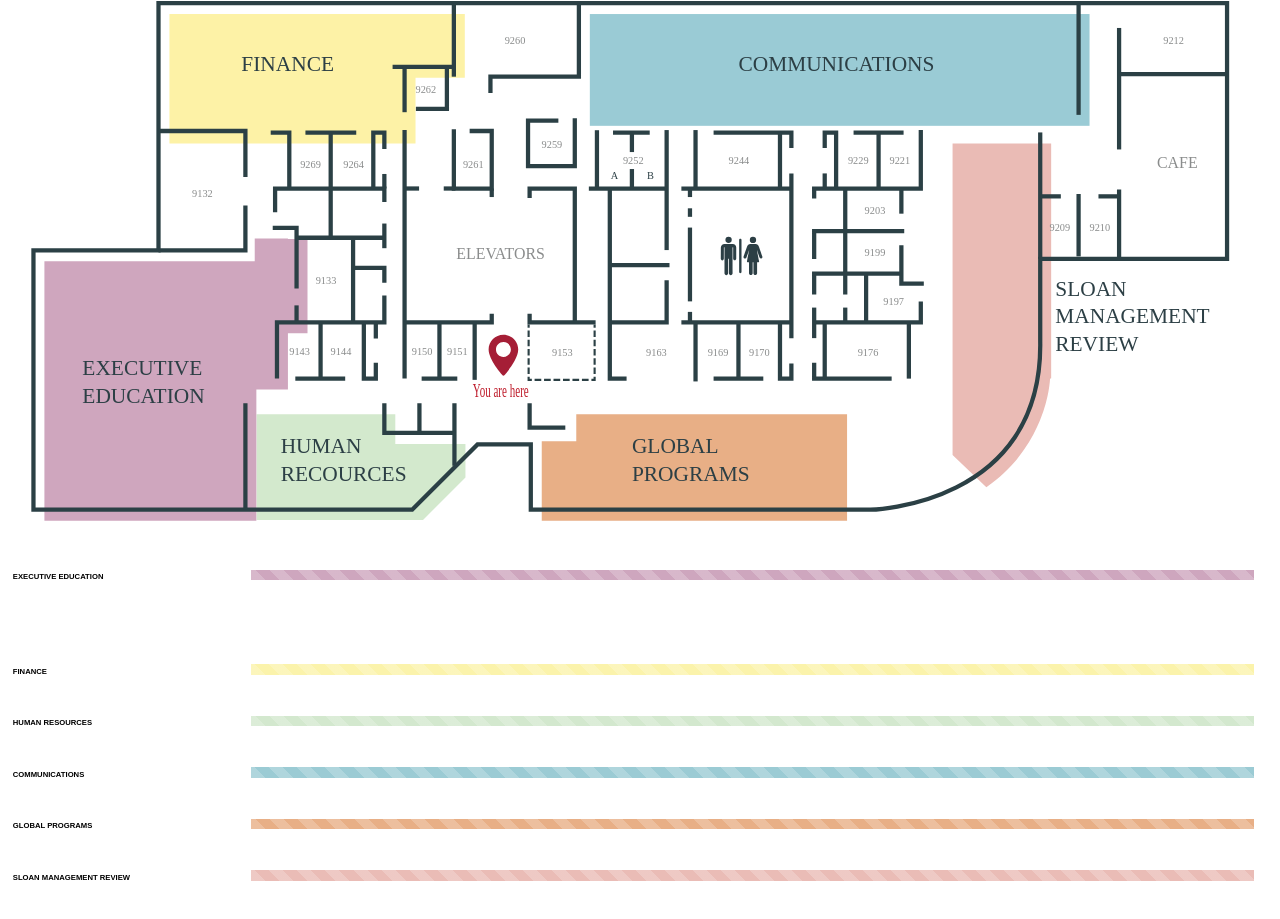
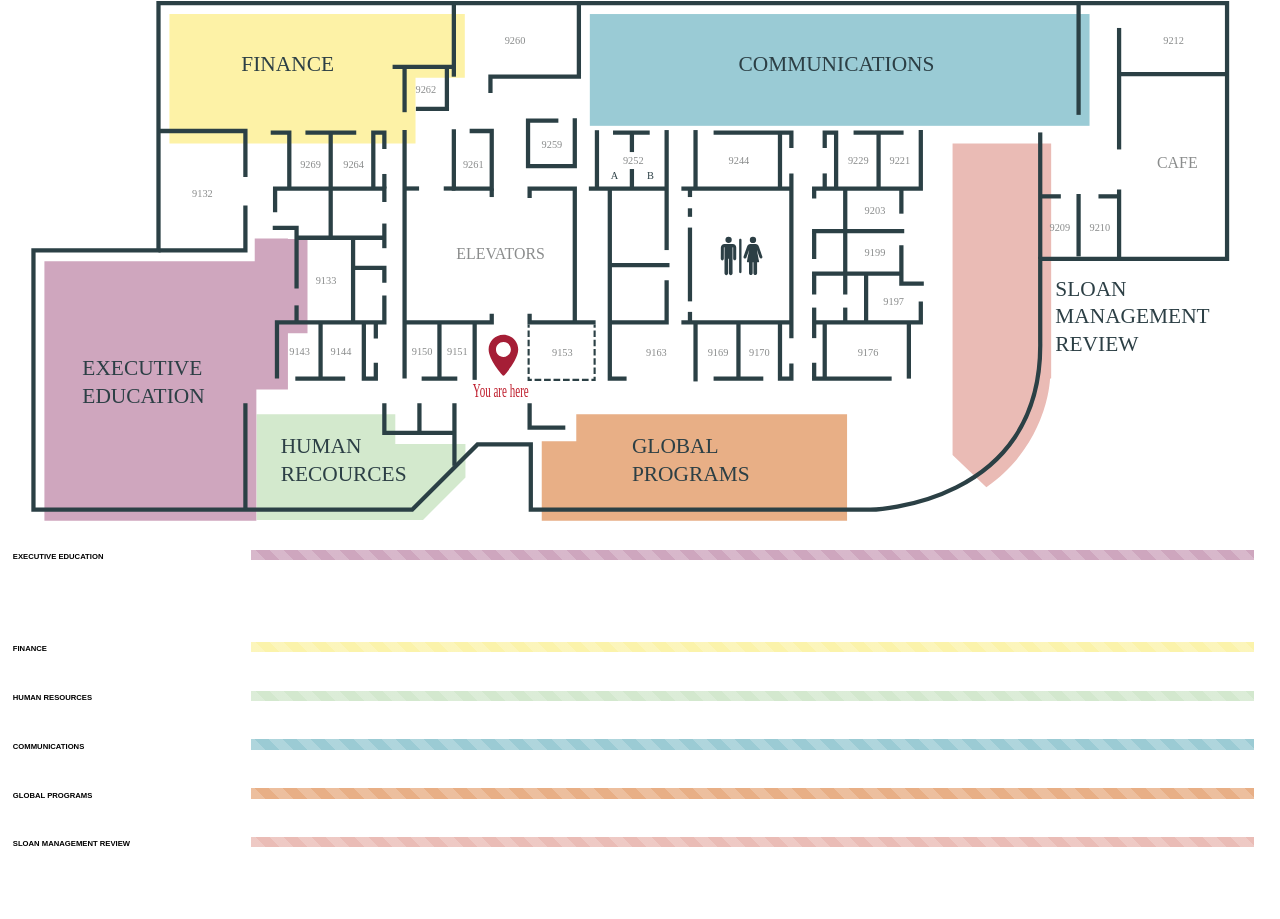
Before and after one commit to Justin-Roorda/E90Display, a website: page index.html in a window 1280 px wide. Shown: the part 185-1104 px from the top of the page. After the commit the page ends 1079 px from the top, so only its background shows below. Drawn offline with nearby package versions, Linux system fonts and the light colour scheme; files that its build step writes are made by us from their sources; no server answers; files whose address does not match are found by name.

Commit message:
Modifications when viewing on large screen display

```diff
--- a/style/directory.css
+++ b/style/directory.css
@@ -4,28 +4,25 @@
 }
 
 #officeLayoutImage {
-    height: 50vh;
+    height: 52vh;
 }
-
 
 #directoryContainer {
     white-space: nowrap;
     overflow-x: auto;
     position: relative;
-    /* height: 44vh; */
-    /* width: 99vh; */
-    padding-top: 3.5vh;
+    padding-top: 1vh;
 }
 
 #directory {
-    height: 44vh;
+    height: 42vh;
     width: 98vw;
     margin: 0 auto;
     font-weight: 600;
 }
 
 .container {
-    max-height: 43vh;
+    max-height: 41vh;
     text-align: left;
     position: relative;
 }
@@ -34,7 +31,7 @@
     display:flex;
     flex-flow: column wrap;
     width: 0vw;
-    padding-top: 1.35vh;
+    padding-top: 1vh;
     padding-right: 1.25vh;
 }
 
```
